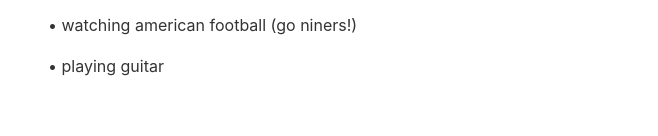
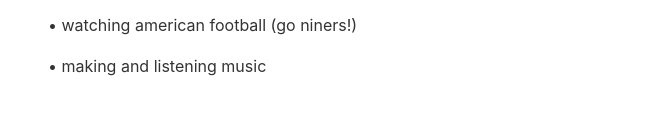
Before and after one commit to seckinkurklu/personal-website, a plain HTML site: page index.html in a window 1280 px wide. Shown: the part 1200-1336 px from the top of the page, without its empty margins (288-946 px from the left). Drawn offline with Linux system fonts and the light colour scheme.

Commit message:
hobbies update

```diff
--- a/index.html
+++ b/index.html
@@ -197,7 +197,7 @@
     <div class="hobbies">
         <p>• playing football</p>
         <p>• watching american football (go niners!)</p>
-        <p>• playing guitar</p>
+        <p>• making and listening music</p>
     </div>
 </section>
 
```
